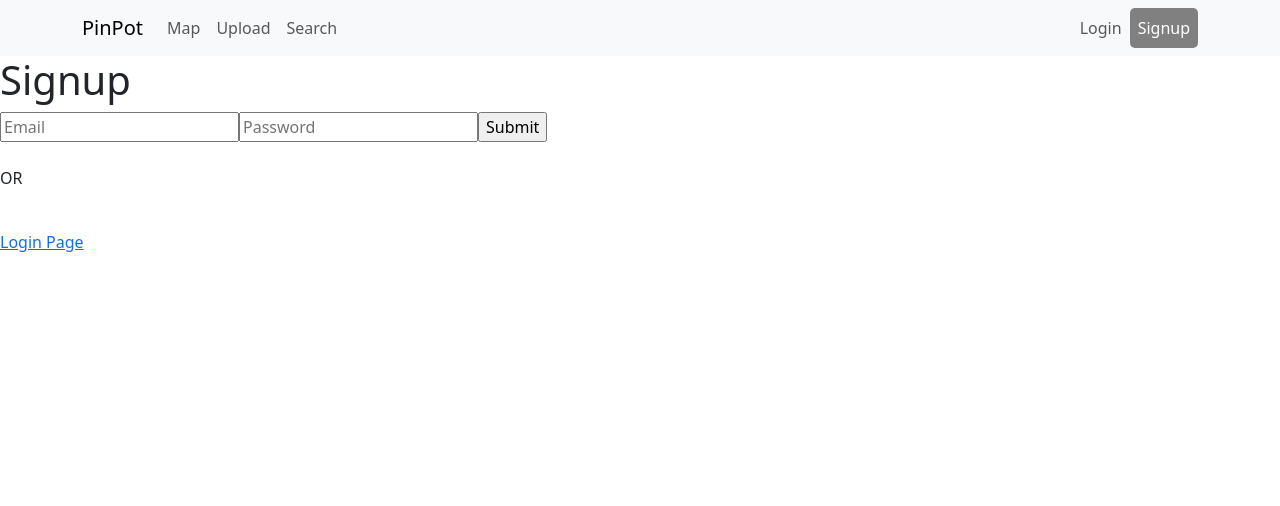
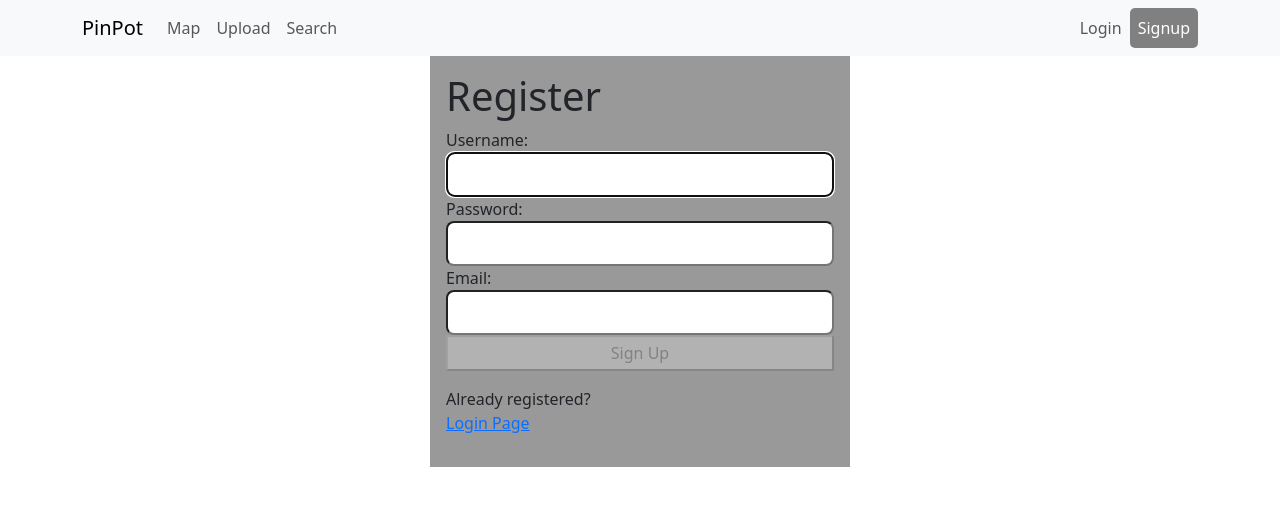
Before and after one commit to clr-li/pinpot, a React (Create React App) app in the folder pinpot/: page /signup.html in a window 1280 px wide. Shown: the top 506 px of the page. Built offline with nearby package versions, Linux system fonts and the light colour scheme.

Commit message:
Updated sign up

```diff
--- a/pinpot/package.json
+++ b/pinpot/package.json
@@ -3,6 +3,9 @@
     "version": "0.1.0",
     "private": true,
     "dependencies": {
+        "@fortawesome/fontawesome-svg-core": "^6.6.0",
+        "@fortawesome/free-solid-svg-icons": "^6.6.0",
+        "@fortawesome/react-fontawesome": "^0.2.2",
         "@material-ui/core": "^4.12.4",
         "@react-oauth/google": "^0.12.1",
         "@testing-library/jest-dom": "^5.17.0",
@@ -12,6 +15,7 @@
         "bootstrap": "^5.3.3",
         "cors": "^2.8.5",
         "express": "^4.19.2",
+        "font-awesome": "^4.7.0",
         "jwt-decode": "^4.0.0",
         "leaflet": "^1.9.4",
         "mongodb": "^6.8.0",
--- a/pinpot/src/components/Login.js
+++ b/pinpot/src/components/Login.js
@@ -1,5 +1,5 @@
 // Filename - Login.js
-import React, { useEffect, useState } from 'react';
+import React, { useState } from 'react';
 import axios from 'axios';
 import { useNavigate, Link } from 'react-router-dom';
 
@@ -9,7 +9,7 @@ function LoginForm() {
     const [email, setEmail] = useState('');
     const [password, setPassword] = useState('');
 
-    async function submit(e) {
+    async function submitLogin(e) {
         e.preventDefault();
 
         try {
@@ -22,7 +22,7 @@ function LoginForm() {
                     if (res.data == 'exist') {
                         history('/', { state: { id: email } });
                     } else if (res.data == 'notexist') {
-                        alert('User have not sign up');
+                        alert("Username doesn't exist");
                     }
                 })
                 .catch(e => {
@@ -53,7 +53,7 @@ function LoginForm() {
                     }}
                     placeholder="Password"
                 />
-                <input type="submit" onClick={submit} />
+                <input type="submit" onClick={submitLogin} />
             </form>
 
             <br />
--- a/pinpot/src/components/Signup.js
+++ b/pinpot/src/components/Signup.js
@@ -1,66 +1,223 @@
-import React, { useEffect, useState } from 'react';
+import React, { useRef, useEffect, useState } from 'react';
 import axios from 'axios';
 import { useNavigate, Link } from 'react-router-dom';
+import { faCheck, faTimes, faInfoCircle } from '@fortawesome/free-solid-svg-icons';
+import { FontAwesomeIcon } from '@fortawesome/react-fontawesome';
+
+const USER_REGEX = /^[A-z][A-z0-9-_]{3,23}$/; // Must start with lower or uppercase letter, must be 4-24 characters long
+const PWD_REGEX = /^(?=.*[a-z])(?=.*[A-Z])(?=.*[!@#$%]).{8,24}$/; // Requires one uppercase and lowercase letter, one special character, and must be 8-24 characters long
+const EMAIL_REGEX = /^[^\s@]+@[^\s@]+\.[^\s@]+$/;
 
 function SignupForm() {
     const history = useNavigate();
 
+    const userRef = useRef();
+    const errRef = useRef();
+
+    const [username, setUser] = useState('');
+    const [validUser, setValidUser] = useState(false);
+    const [userFocus, setUserFocus] = useState(false);
+
+    const [pwd, setPwd] = useState('');
+    const [validPwd, setValidPwd] = useState(false);
+    const [pwdFocus, setPwdFocus] = useState(false);
+
     const [email, setEmail] = useState('');
-    const [password, setPassword] = useState('');
+    const [validEmail, setValidEmail] = useState(false);
+    const [emailFocus, setEmailFocus] = useState(false);
 
-    async function submit(e) {
+    const [errMsg, setErrMsg] = useState('');
+    const [success, setSuccess] = useState(false);
+
+    useEffect(() => {
+        userRef.current.focus();
+    }, []);
+
+    useEffect(() => {
+        setValidUser(USER_REGEX.test(username));
+    }, [username]);
+
+    useEffect(() => {
+        setValidPwd(PWD_REGEX.test(pwd));
+    }, [pwd]);
+
+    useEffect(() => {
+        setValidEmail(EMAIL_REGEX.test(email));
+    }, [email]);
+
+    useEffect(() => {
+        setErrMsg('');
+    }, [username, pwd]);
+
+    async function handleSubmit(e) {
         e.preventDefault();
+        const v1 = USER_REGEX.test(username);
+        const v2 = PWD_REGEX.test(pwd);
+        if (!v1 || !v2) {
+            setErrMsg('Invalid Entry');
+            return;
+        }
 
         try {
             await axios
                 .post('http://localhost:8000/signup', {
+                    username: username,
                     email,
-                    password,
+                    password: pwd,
                 })
                 .then(res => {
                     if (res.data == 'exist') {
-                        alert('User already exists');
+                        setErrMsg('Username or email already exists');
                     } else if (res.data == 'notexist') {
-                        history('/', { state: { id: email } });
+                        setSuccess(true);
+                        setUser('');
+                        setPwd('');
+                        setEmail('');
                     }
                 })
                 .catch(e => {
-                    alert('wrong details');
-                    console.log(e);
+                    setErrMsg('Failed to Register');
                 });
         } catch (e) {
-            console.log(e);
+            setErrMsg('Registration Failed');
         }
     }
 
     return (
-        <div className="login">
-            <h1>Signup</h1>
+        <>
+            {success ? (
+                <section>
+                    <h1>Success!</h1>
+                    <p>
+                        <a href="/login.html">Login Page</a>
+                    </p>
+                </section>
+            ) : (
+                <section>
+                    <p
+                        ref={errRef}
+                        className={errMsg ? 'errmsg' : 'offscreen'}
+                        aria-live="assertive"
+                    >
+                        {errMsg}
+                    </p>
+                    <h1>Register</h1>
+                    <form onSubmit={handleSubmit}>
+                        <label htmlFor="username">
+                            Username:&nbsp;
+                            <FontAwesomeIcon
+                                icon={faCheck}
+                                className={validUser ? 'valid' : 'hide'}
+                            />
+                            <FontAwesomeIcon
+                                icon={faTimes}
+                                className={validUser || !username ? 'hide' : 'invalid'}
+                            />
+                        </label>
+                        <input
+                            type="text"
+                            id="username"
+                            ref={userRef}
+                            autoComplete="off"
+                            onChange={e => setUser(e.target.value)}
+                            value={username}
+                            required
+                            aria-invalid={validUser ? 'false' : 'true'}
+                            aria-describedby="uidnote"
+                            onFocus={() => setUserFocus(true)}
+                            onBlur={() => setUserFocus(false)}
+                        />
+                        <p
+                            id="uidnote"
+                            className={
+                                userFocus && username && !validUser ? 'instructions' : 'offscreen'
+                            }
+                        >
+                            <FontAwesomeIcon icon={faInfoCircle} />
+                            &nbsp; 4 to 24 characters.
+                            <br />
+                            Must begin with a letter.
+                            <br />
+                            Letters, numbers, underscores, hyphens allowed.
+                        </p>
 
-            <form action="POST">
-                <input
-                    type="email"
-                    onChange={e => {
-                        setEmail(e.target.value);
-                    }}
-                    placeholder="Email"
+                        <label htmlFor="password">
+                            Password:&nbsp;
+                            <FontAwesomeIcon
+                                icon={faCheck}
+                                className={validPwd ? 'valid' : 'hide'}
                             />
+                            <FontAwesomeIcon
+                                icon={faTimes}
+                                className={validPwd || !pwd ? 'hide' : 'invalid'}
+                            />
+                        </label>
                         <input
                             type="password"
-                    onChange={e => {
-                        setPassword(e.target.value);
-                    }}
-                    placeholder="Password"
+                            id="password"
+                            onChange={e => setPwd(e.target.value)}
+                            value={pwd}
+                            required
+                            aria-invalid={validPwd ? 'false' : 'true'}
+                            aria-describedby="pwdnote"
+                            onFocus={() => setPwdFocus(true)}
+                            onBlur={() => setPwdFocus(false)}
                         />
-                <input type="submit" onClick={submit} />
+                        <p
+                            id="pwdnote"
+                            className={pwdFocus && !validPwd ? 'instructions' : 'offscreen'}
+                        >
+                            <FontAwesomeIcon icon={faInfoCircle} />
+                            &nbsp; 8 to 24 characters.
+                            <br />
+                            Must include uppercase and lowercase letters, a number and a special
+                            character.
+                            <br />
+                            Allowed special characters: <span aria-label="exclamation mark">
+                                !
+                            </span>{' '}
+                            <span aria-label="at symbol">@</span>{' '}
+                            <span aria-label="hashtag">#</span>{' '}
+                            <span aria-label="dollar sign">$</span>{' '}
+                            <span aria-label="percent">%</span>
+                        </p>
+                        <label htmlFor="email">
+                            Email:
+                            <FontAwesomeIcon
+                                icon={faCheck}
+                                className={validEmail ? 'valid' : 'hide'}
+                            />
+                            <FontAwesomeIcon
+                                icon={faTimes}
+                                className={validEmail || !email ? 'hide' : 'invalid'}
+                            />
+                        </label>
+                        <input
+                            type="text"
+                            id="email"
+                            onChange={e => setEmail(e.target.value)}
+                            value={email}
+                            required
+                            aria-invalid={validEmail ? 'false' : 'true'}
+                            aria-describedby="uidnote"
+                            onFocus={() => setEmailFocus(true)}
+                            onBlur={() => setEmailFocus(false)}
+                        />
+
+                        <button disabled={!validUser || !validPwd || !validEmail ? true : false}>
+                            Sign Up
+                        </button>
                     </form>
-
+                    <p>
+                        Already registered?
                         <br />
-            <p>OR</p>
-            <br />
-
+                        <span className="line">
                             <Link to="/login.html">Login Page</Link>
-        </div>
+                        </span>
+                    </p>
+                </section>
+            )}
+        </>
     );
 }
 
--- a/pinpot/src/index.css
+++ b/pinpot/src/index.css
@@ -1,17 +1,81 @@
 * {
-  box-sizing: border-box;
+    box-sizing: border-box;
 }
 
 body {
-  margin: 0;
-  font-family: -apple-system, BlinkMacSystemFont, 'Segoe UI', 'Roboto', 'Oxygen',
-    'Ubuntu', 'Cantarell', 'Fira Sans', 'Droid Sans', 'Helvetica Neue',
-    sans-serif;
-  -webkit-font-smoothing: antialiased;
-  -moz-osx-font-smoothing: grayscale;
+    margin: 0;
+    font-family: -apple-system, BlinkMacSystemFont, 'Segoe UI', 'Roboto', 'Oxygen', 'Ubuntu',
+        'Cantarell', 'Fira Sans', 'Droid Sans', 'Helvetica Neue', sans-serif;
+    -webkit-font-smoothing: antialiased;
+    -moz-osx-font-smoothing: grayscale;
 }
 
 code {
-  font-family: source-code-pro, Menlo, Monaco, Consolas, 'Courier New',
-    monospace;
+    font-family: source-code-pro, Menlo, Monaco, Consolas, 'Courier New', monospace;
 }
+
+section {
+    width: 100%;
+    max-width: 420px;
+    min-height: 400px;
+    display: flex;
+    flex-direction: column;
+    justify-content: flex-start;
+    padding: 1rem;
+    background-color: rgba(0, 0, 0, 0.4);
+    margin: auto;
+}
+
+form {
+    display: flex;
+    flex-direction: column;
+    justify-content: space-evenly;
+    flex-grow: 1;
+    padding-bottom: 1rem;
+}
+
+input[type='text'],
+input[type='password'],
+button,
+textarea {
+    font-family: 'Nunito', sans-serif;
+    font-size: 22px;
+    padding: 0.25rem;
+    border-radius: 0.5rem;
+}
+
+.errmsg {
+    background-color: lightpink;
+    color: firebrick;
+    font-weight: bold;
+    padding: 0.5rem;
+    margin-bottom: 0.5rem;
+}
+
+.offscreen {
+    position: absolute;
+    left: -9999px;
+}
+
+.instructions {
+    font-size: 0.75rem;
+    border-radius: 0.5rem;
+    background: #000;
+    color: #fff;
+    padding: 0.25rem;
+    position: relative;
+    bottom: -10px;
+}
+
+.line {
+    display: inline-block;
+}
+
+.hide {
+    display: none;
+}
+
+.valid {
+    color: limegreen;
+    margin-left: 0.25rem;
+}
```
Also changed, not shown: pinpot/public/index.html (+7 -3 lines), pinpot/src/mongo.js (+8 -6 lines), pinpot/src/server.js (+5 -6 lines), 1 other file (tests, documents, lock files or other folders). Lines whose indentation alone changed are shown as unchanged.
